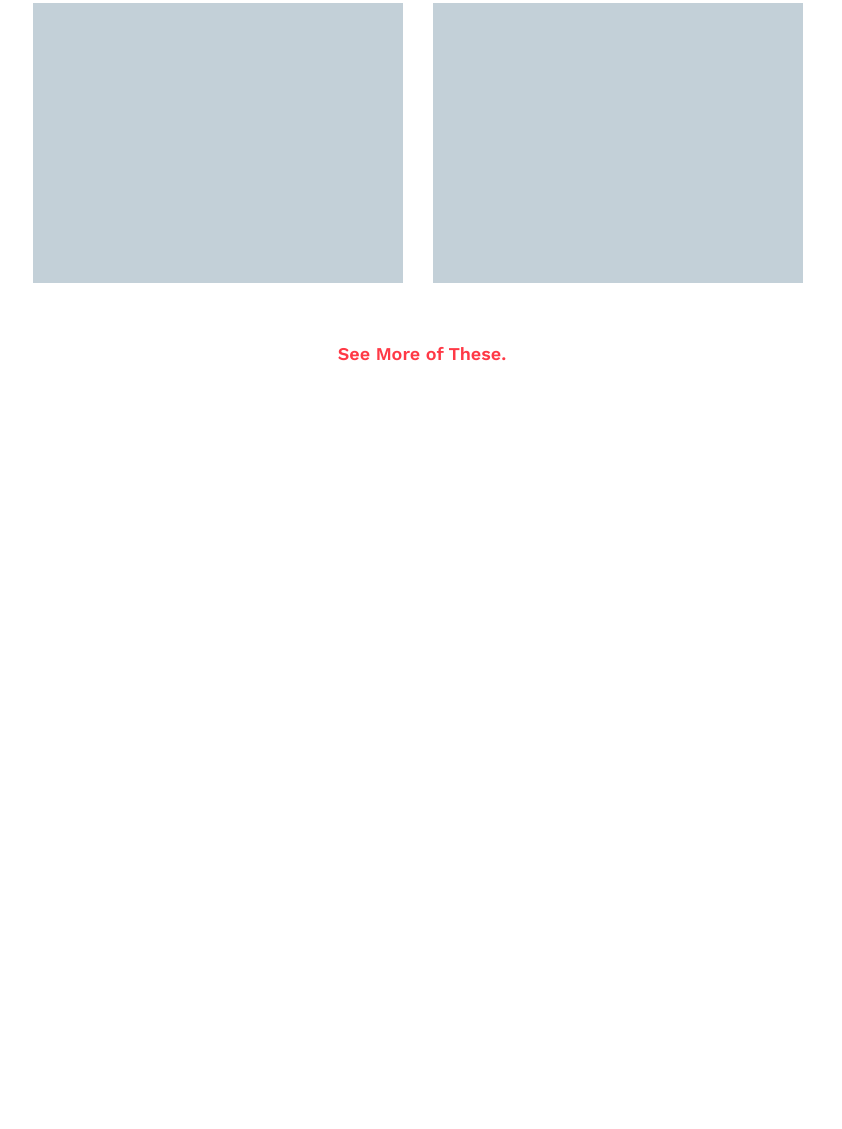
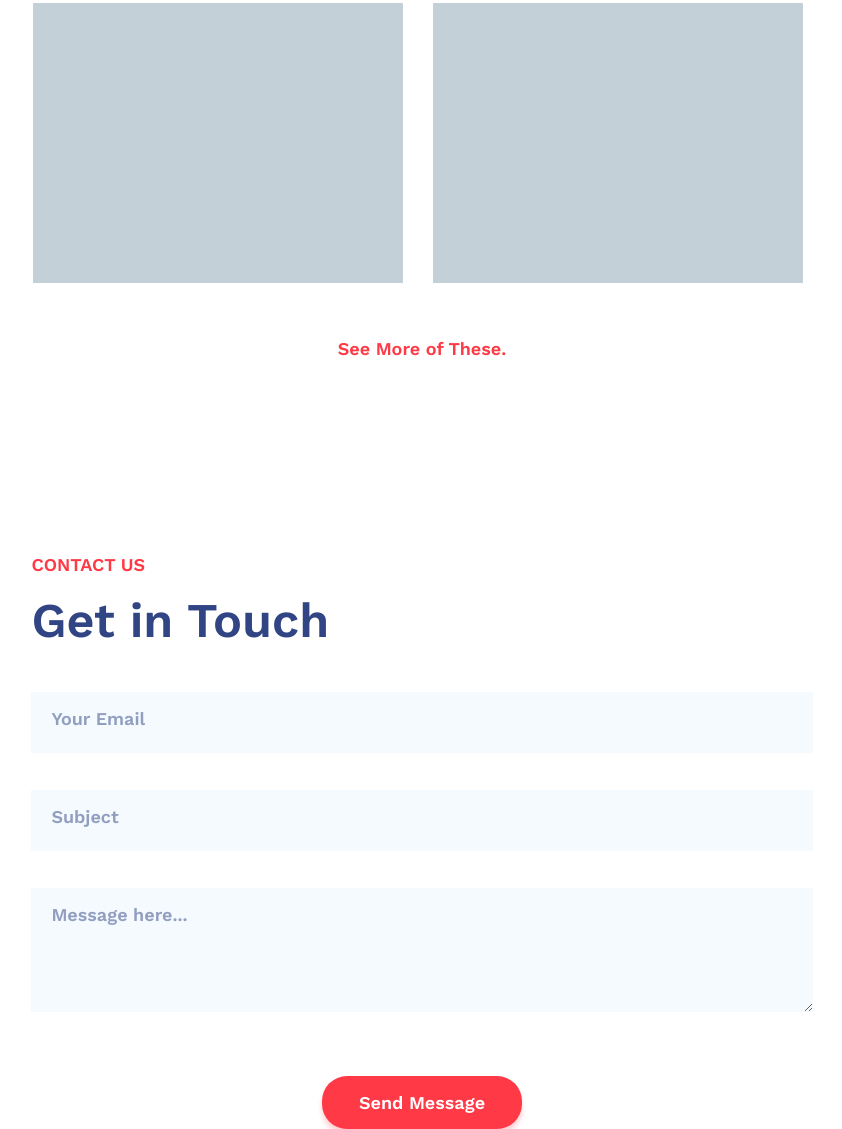
Before and after one commit to StanBurton/FEE-Junior, a plain HTML site: page index.html in a window 1280 px wide. Shown: the part 1626-2755 px from the top of the page, without its empty margins (221-1063 px from the left). Before the commit the page ends 1990 px from the top, so only its background shows below. Drawn offline with nearby package versions, Linux system fonts and the light colour scheme.

Commit message:
feat: add contact section

```diff
--- a/index.html
+++ b/index.html
@@ -111,6 +111,31 @@
           <p>See More of These.</p>
         </div>
       </div>
+      <div class="container">
+        <div class="contact">
+          <p>Contact us</p>
+          <h3>Get in Touch</h3>
+          <form action="#" method="POST">
+            <div class="email-subject">
+              <input
+                type="email"
+                name="email"
+                placeholder="Your Email"
+                pattern="[a-z0-9._%+-]+@[a-z0-9.-]+\.[a-z]{2, 3}$"
+              />
+              <input type="text" name="subject" placeholder="Subject" />
+            </div>
+            <textarea
+              name="message"
+              rows="4"
+              placeholder="Message here..."
+            ></textarea>
+            <div class="sendbtn-container">
+              <input type="submit" value="Send Message">
+            </div>
+          </form>
+        </div>
+      </div>
     </main>
 
     <script
--- a/styles.css
+++ b/styles.css
@@ -28,6 +28,31 @@ button:active {
 
 button:focus {
   outline: none;
+}
+
+input,
+textarea {
+  border: none;
+  background-color: #f4fafe;
+  color: #314584;
+  font-family: "Work Sans", sans-serif;
+  font-weight: 600;
+  font-size: 18px;
+  padding: 16px 20px 24px 20px;
+}
+
+textarea:focus {
+  outline: none;
+}
+
+input:focus {
+  outline: none;
+}
+
+input::placeholder,
+textarea::placeholder {
+  color: #314584;
+  opacity: 0.5;
 }
 
 body {
@@ -272,6 +297,7 @@ body {
 
 .container-grid {
   width: 80%;
+  margin-bottom: 15.2vw;
 }
 
 .portfolio {
@@ -296,18 +322,82 @@ body {
   grid-gap: 30px;
   justify-content: center;
   margin-left: -4px;
-  margin-bottom: 60px;
+  margin-bottom: 55px;
 }
 
 .portfolio p {
   width: 100%;
   text-align: center;
   color: #ff3946;
+  font-size: 18px;
 }
 
 .grid-item {
   height: 280px;
   background-color: #c3d0d8;
+}
+
+/* MAIN Contact */
+
+.contact {
+  width: 100%;
+  display: flex;
+  flex-direction: column;
+  align-items: flex-start;
+}
+
+.contact p {
+  color: #ff3946;
+  text-transform: uppercase;
+  margin-bottom: 17px;
+}
+
+.contact h3 {
+  color: #314584;
+  font-size: 48.43px;
+  margin-bottom: 43px;
+}
+
+form {
+  width: 100%;
+}
+
+.email-subject {
+  display: flex;
+  flex-direction: row;
+  justify-content: space-between;
+  align-items: center;
+  flex-wrap: wrap;
+}
+
+.email-subject input {
+  width: 45%;
+  margin-bottom: 37px;
+}
+
+textarea {
+  width: 100%;
+  box-sizing: border-box;
+  margin-bottom: 60px;
+}
+
+.sendbtn-container {
+  display: flex;
+  flex-direction: column;
+  justify-items: center;
+  align-items: center;
+  width: 100%;
+  text-align: center;
+}
+
+.sendbtn-container input {
+  white-space: nowrap;
+  color: #ffffff;
+  background-color: #ff3946;
+  border-radius: 25px;
+  width: 200px;
+  padding: 16px 0;
+  box-shadow: 0 5px 5px #ff39463d;
 }
 
 @media screen and (max-width: 1325px) {
@@ -319,6 +409,9 @@ body {
   }
   .right-nav select {
     margin-top: 0;
+  }
+  .email-subject input {
+    width: 100%;
   }
 }
 
```
